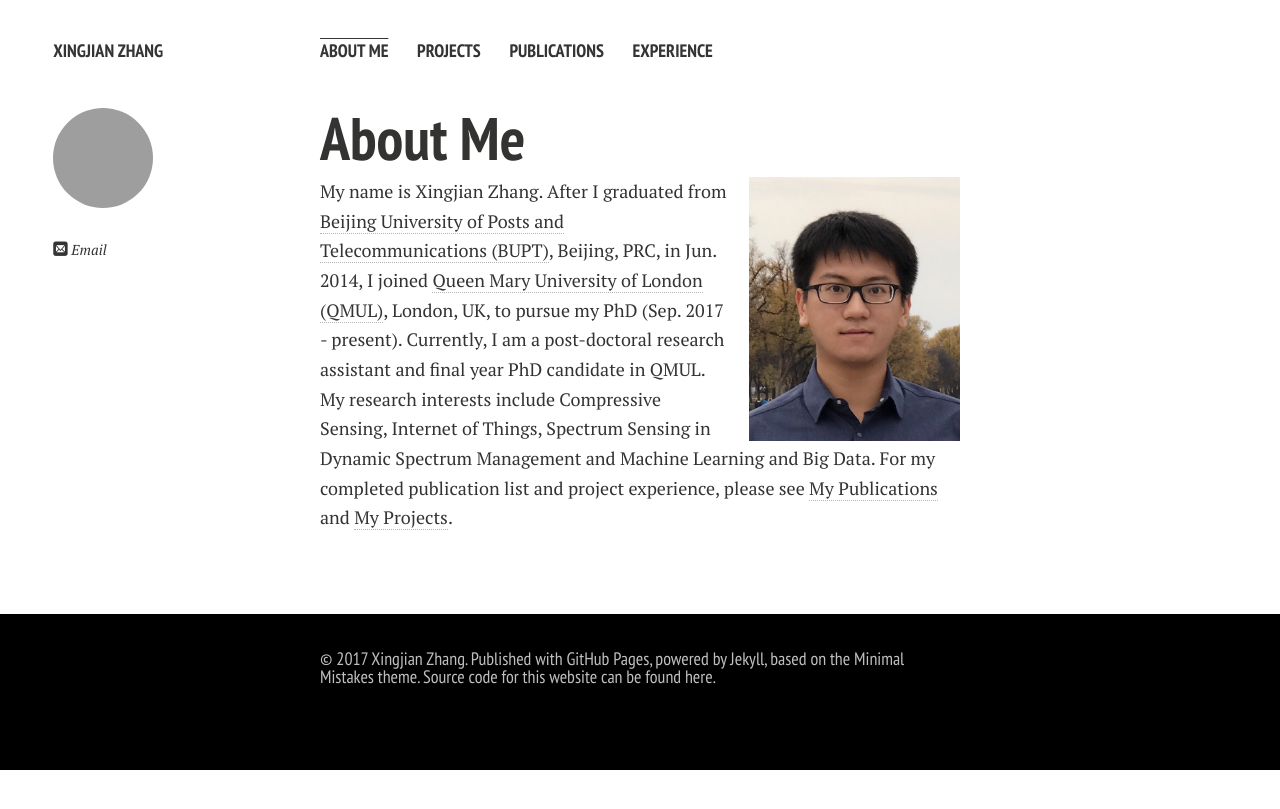
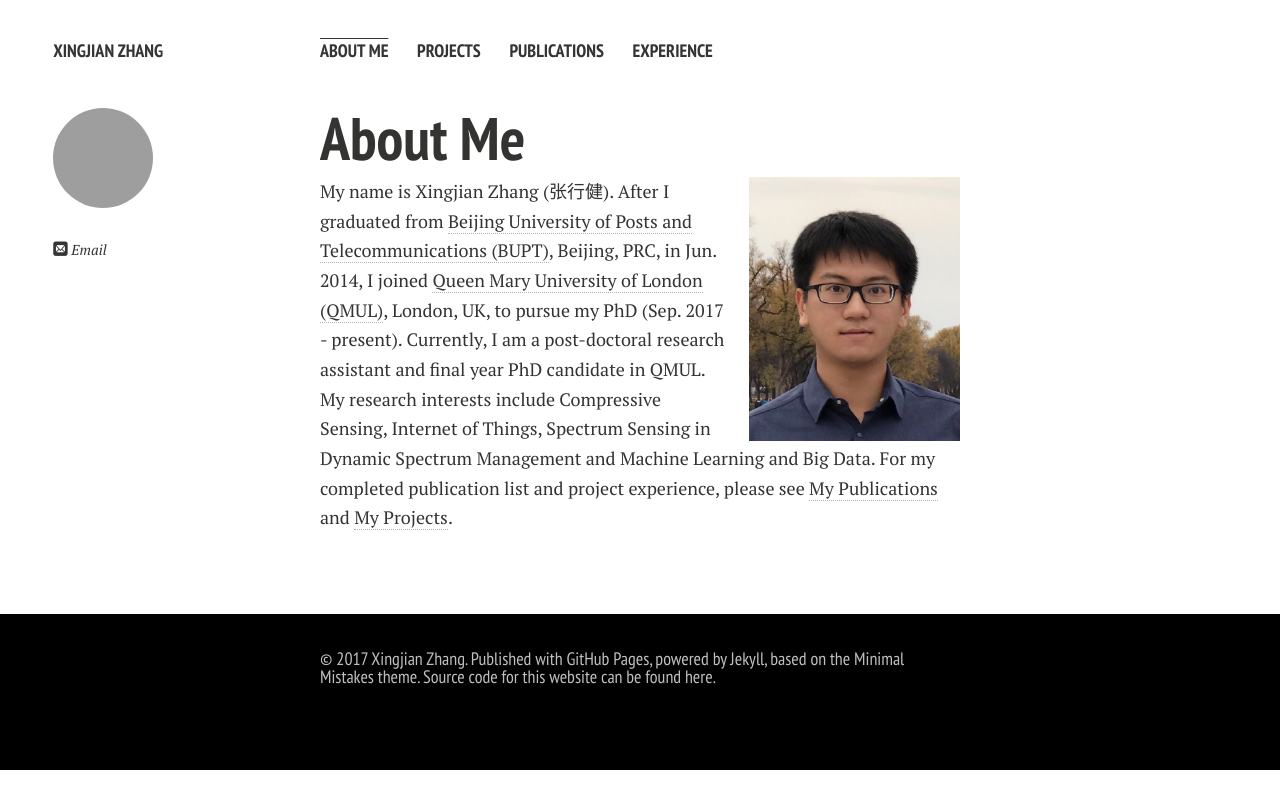
Before and after one commit to xingjianzhang/xingjianzhang.github.io, a Jekyll site: the page built from index.md, in a window 1280 px wide. Shown: the top 809 px of the page. Built offline with Jekyll 4.4.1, drawn with Linux system fonts in a browser that asks for light colours; nearby versions of some CDN libraries; Markdown is read by kramdown in place of the engine named in the settings; our own code applies the rules of GitHub Pages for plain Markdown files.

Commit message:
Chinese
Chinese

```diff
--- a/index.md
+++ b/index.md
@@ -5,7 +5,7 @@ layout: page
 # About Me
 
 <img src="/images/xingjian1.jpg" class="floatpic" width="200" height="250">
-My name is Xingjian Zhang. After I graduated from [Beijing University of Posts and Telecommunications (BUPT)][Beijing University of Posts and Telecommunications (BUPT)], Beijing, PRC, in Jun. 2014, I joined [Queen Mary University of London (QMUL)][Queen Mary University of London (QMUL)], London, UK, to pursue my PhD (Sep. 2017 - present). Currently, I am a post-doctoral research assistant and final year PhD candidate in QMUL. My research interests include Compressive Sensing, Internet of Things, Spectrum Sensing in Dynamic Spectrum Management and Machine Learning and Big Data. For my completed publication list and project experience, please see [My Publications][My Publications] and [My Projects][My Projects].
+My name is Xingjian Zhang (张行健). After I graduated from [Beijing University of Posts and Telecommunications (BUPT)][Beijing University of Posts and Telecommunications (BUPT)], Beijing, PRC, in Jun. 2014, I joined [Queen Mary University of London (QMUL)][Queen Mary University of London (QMUL)], London, UK, to pursue my PhD (Sep. 2017 - present). Currently, I am a post-doctoral research assistant and final year PhD candidate in QMUL. My research interests include Compressive Sensing, Internet of Things, Spectrum Sensing in Dynamic Spectrum Management and Machine Learning and Big Data. For my completed publication list and project experience, please see [My Publications][My Publications] and [My Projects][My Projects].
 
 
 [Beijing University of Posts and Telecommunications (BUPT)]: http://english.bupt.edu.cn/
```
